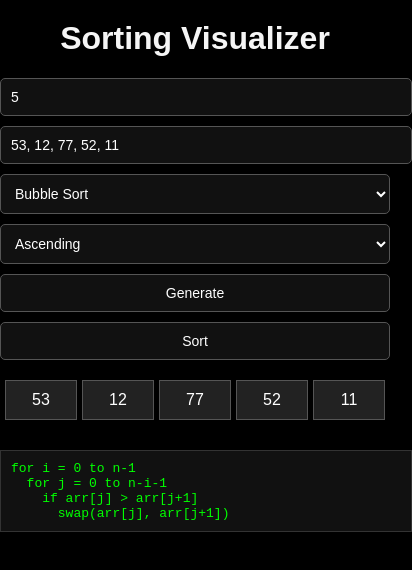
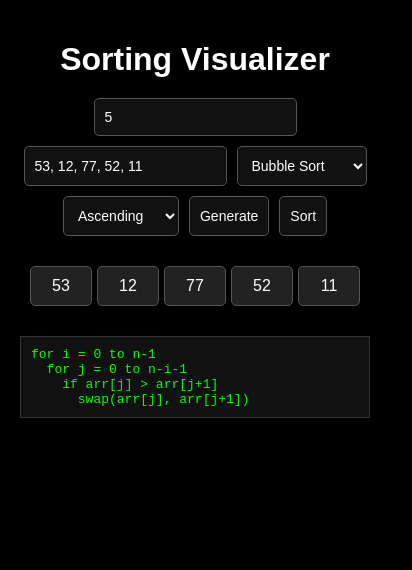
Before and after one commit to chiranjib07/Sorting-Visualizer-2, a plain HTML site: page index.html in a window 390 px wide. Both pictures are taken after typing "5", "Sample" into the empty fields and a click on the button "Generate". Shown: the whole page, 412 px wide, since content can reach past the window. Drawn offline with Linux system fonts and the light colour scheme.

Commit message:
Update styles in style.css for layout and spacing

```diff
--- a/style.css
+++ b/style.css
@@ -4,21 +4,17 @@ body {
   font-family: Arial, sans-serif;
   text-align: center;
   margin: 0;
-  padding: 0;
+  padding: 20px;
 }
 
-h1 {
-  margin-top: 20px;
-  font-size: 2em;
-  color: #f5f5f5;
-}
+h1 { margin-bottom: 20px; }
 
 .controls {
   display: flex;
   flex-wrap: wrap;
   justify-content: center;
   gap: 10px;
-  margin: 20px 0;
+  margin-bottom: 20px;
 }
 
 input, select, button {
@@ -30,64 +26,36 @@ input, select, button {
   border-radius: 5px;
 }
 
-button:hover {
-  background: #222;
-  cursor: pointer;
-}
-
 #visualization {
   display: flex;
   justify-content: center;
   gap: 5px;
-  margin-top: 20px;
   flex-wrap: wrap;
   overflow-x: auto;
-  padding-bottom: 10px;
+  padding: 10px;
 }
 
 .array-item {
   padding: 10px;
+  min-width: 40px;
+  border-radius: 5px;
+  background: #222;
   border: 1px solid #555;
-  min-width: 40px;
-  flex: 0 0 auto;
   transition: all 0.3s ease;
-  background: #222;
 }
 
-.array-item.highlight {
-  background-color: #f44336;
-  color: white;
-  font-weight: bold;
-  border: 1px solid #f44336;
-}
+.array-item.highlight { background: #f44336; color: #fff; }
 
 #pseudocode {
+  margin-top: 20px;
   text-align: left;
-  width: 100%;
   max-width: 600px;
-  margin: 20px auto;
+  margin-left: auto;
+  margin-right: auto;
   background: #111;
   padding: 10px;
   border: 1px solid #333;
+  color: #0f0;
+  font-family: monospace;
   white-space: pre-wrap;
-  overflow-x: auto;
-  font-family: monospace;
-  color: #0f0;
 }
-
-/* Mobile */
-@media (max-width: 600px) {
-  .controls {
-    flex-direction: column;
-    align-items: stretch;
-  }
-
-  input, select, button {
-    width: 100%;
-  }
-
-  .array-item {
-    min-width: 50px;
-    font-size: 16px;
-  }
-}
```
